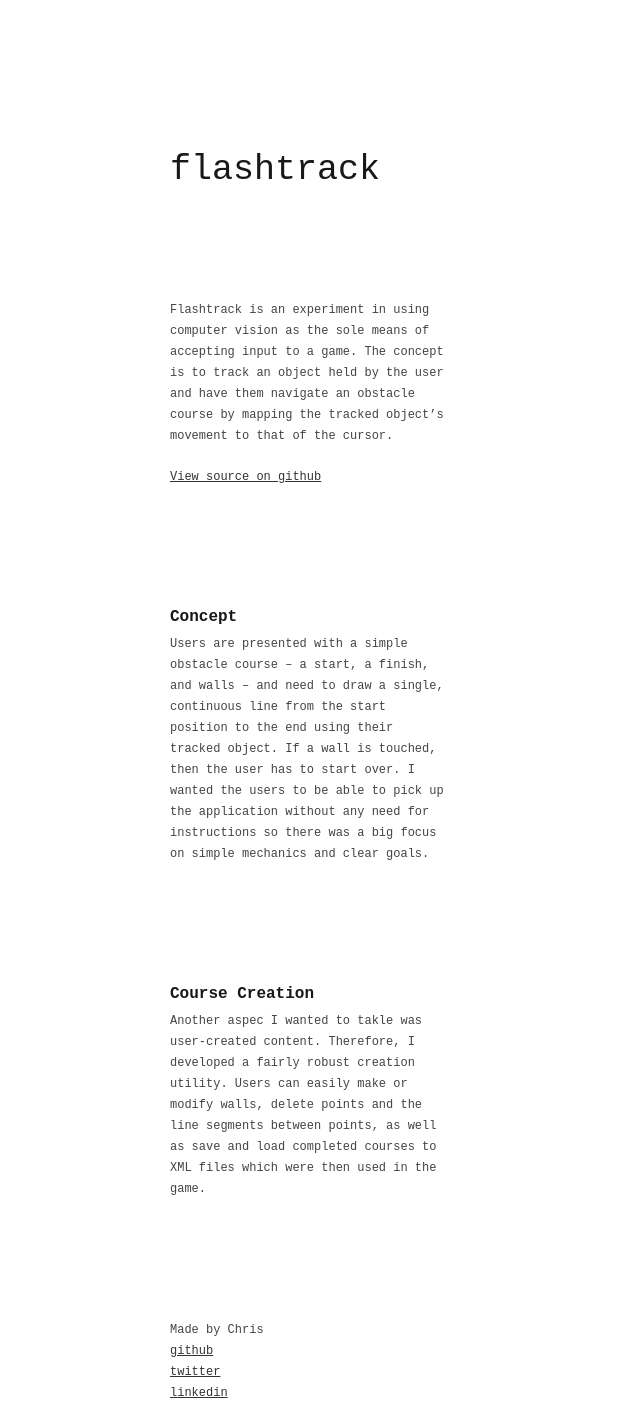
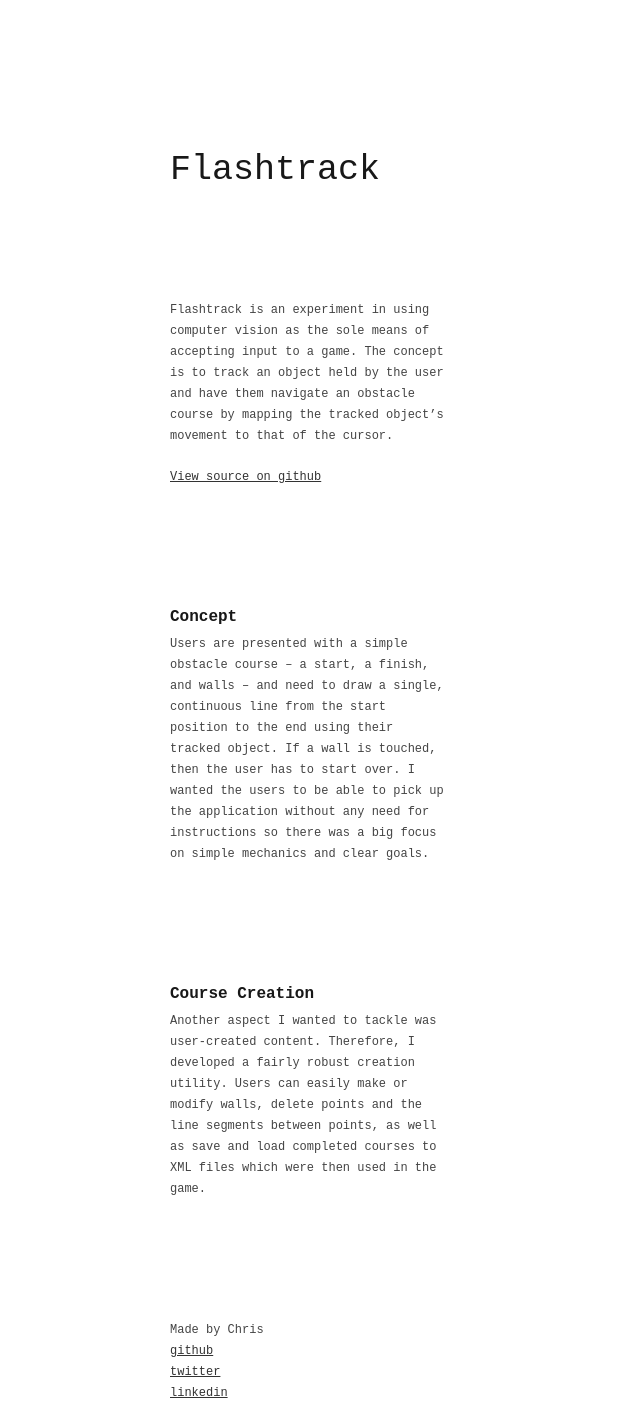
Before and after one commit to cmuellerrr/portfolio, a Jekyll site: the page built from site/_posts/2010-05-16-flashtrack.html, in a window 1280 px wide. Shown: the whole page, without its empty margins (0-640 px from the left). Built offline with Jekyll 4.4.1, drawn with Linux system fonts in a browser that asks for light colours; Markdown is read by kramdown in place of the engine named in the settings.

Commit message:
updated resume and fixed typos

```diff
--- a/site/_posts/2010-05-16-flashtrack.html
+++ b/site/_posts/2010-05-16-flashtrack.html
@@ -1,6 +1,6 @@
 ---
 layout: post
-title: "flashtrack"
+title: "Flashtrack"
 date: 2010-05-16
 categories:
 excerpt: Traversing digital obstacle courses by tracking a hand-held object.
@@ -31,7 +31,7 @@ tools: C++, openFrameworks
 <div class="section row">
 	<div class="five columns">
 		<h3 class="title">Course Creation</h3>
-		<p>Another aspec I wanted to takle was user-created content.  Therefore, I developed a fairly robust creation utility.  Users can easily make or modify walls, delete points and the line segments between points, as well as save and load completed courses to XML files which were then used in the game.</p>
+		<p>Another aspect I wanted to tackle was user-created content.  Therefore, I developed a fairly robust creation utility.  Users can easily make or modify walls, delete points and the line segments between points, as well as save and load completed courses to XML files which were then used in the game.</p>
 	</div>
 	<div class="ten columns offset-by-one">
 	</div>
--- a/site/_posts/2012-09-21-posters.html
+++ b/site/_posts/2012-09-21-posters.html
@@ -26,8 +26,8 @@ rools: Adobe Illustrator
 
 <div class="section row">
 	<div class="five columns">
-		<h3 class="title">Avant Garde Architecture</h3>
-		<p>This project was to design a poster for an architecture conference which would be viewed on a large LCD screen in a public area.  The text for the poster is related to a conference on the origins of avant garde architecture in America which was held in New York.</p>
+		<h3 class="title">Avant-garde Architecture</h3>
+		<p>This project was to design a poster for an architecture conference which would be viewed on a large LCD screen in a public area.  The text for the poster is related to a conference on the origins of avant-garde architecture in America which was held in New York.</p>
 
 		<p>Inspired by the work of Frank Lloyd Wright and Buckminster Fuller, I took a modern, geometric approach. Also considering that the conference was located in New York and is about architecture, the Empire State Building seemed like a natural centerpiece for the poster.</p>
 	</div>
--- a/site/_posts/2012-12-15-modal-nodes.html
+++ b/site/_posts/2012-12-15-modal-nodes.html
@@ -26,7 +26,7 @@ tools: Java, Processing, Microsoft Kinect
 <div class="section row">
 	<div class="five columns">
 		<h3 class="title">Concept</h3>
-		<p>In Modal Nodes, user-created nodes act as musical notes which are placed around the virtual environment.  Their X position dictates when they are played, while their Y position determines their tone. Additionally, a node's Z position alters its diameter, which allows for fine tuned timing.</p>
+		<p>In Modal Nodes, user-created nodes act as musical notes which are placed around the virtual environment.  Their X position dictates when they are played, while their Y position determines their tone. Additionally, a node's Z position alters its diameter, which allows for fine-tuned timing.</p>
 	</div>
 	<div class="ten columns offset-by-one">
 		<img class="fill" src="/assets/images/modal_nodes/diagram.png">
--- a/site/_posts/2013-05-12-drift.html
+++ b/site/_posts/2013-05-12-drift.html
@@ -37,7 +37,7 @@ tools: Adobe After Effects, Illustrator
 		<h3 class="title">Refinement</h3>
 		<p>Following an iterative process of ideation and refinement, we presented potential users with approximately 20 storyboard concepts. One concept, the idea of reincarnation through the transfer of DNA, elicited the most compelling participant responses. We felt the extreme strangeness of this concept paralleled the desperate irrationality of coping with death. And it seemed feasible enough that somebody might actually do it.</p>
 
-		<p>We propose that, after the time of death, your loved one’s DNA is fused with that of a jellyfish to create an eternal, living memorial. There are some forms of Jellyfish that have shown the ability to essentially live forever by <a href src="http://www.nytimes.com/2012/12/02/magazine/can-a-jellyfish-unlock-the-secret-of-immortality.html">cycling back and forth from adult to juvenile forms</a>. The result of this fusion is an intimate and eternally living memorial to accompany those who have suffered a loss.</p>
+		<p>We propose that, after the time of death, your loved one’s DNA is fused with that of a jellyfish to create an eternal, living memorial. There are some forms of Jellyfish that have shown the ability to essentially live forever by <a href="http://www.nytimes.com/2012/12/02/magazine/can-a-jellyfish-unlock-the-secret-of-immortality.html" target="_blank">cycling back and forth from adult to juvenile forms</a>. The result of this fusion is an intimate and eternally living memorial to accompany those who have suffered a loss.</p>
 	</div>
 	<div class="ten columns offset-by-one">
 		<img class="fill" src="/assets/images/drift/storyboards.jpg">
--- a/site/_posts/2013-08-15-peer.html
+++ b/site/_posts/2013-08-15-peer.html
@@ -30,7 +30,7 @@ tools: Java, Android, Processing, Adobe Illustrator
 <div class="section row">
 	<div class="five columns">
 		<h3 class="title">Background</h3>
-		<p>Currently, scientists on the ISS are forced to follow rigid, complex procedures throughout their day. These procedures, and the way they are useed, cause a significant reduction in efficiency; procedures are static word documents and are only viewable on wall-mounted laptops throughout the station.</p>
+		<p>Currently, scientists on the ISS are forced to follow rigid, complex procedures throughout their day. These procedures, and the way they are used, cause a significant reduction in efficiency; procedures are static word documents and are only viewable on wall-mounted laptops throughout the station.</p>
 	</div>
 	<div class="ten columns offset-by-one">
 		<img class="fill" src="/assets/images/novo/iss.jpg">
```
Also changed, not shown: other parts of site/_posts/2013-05-12-drift.html (+1 -1 lines), 1 other file.
